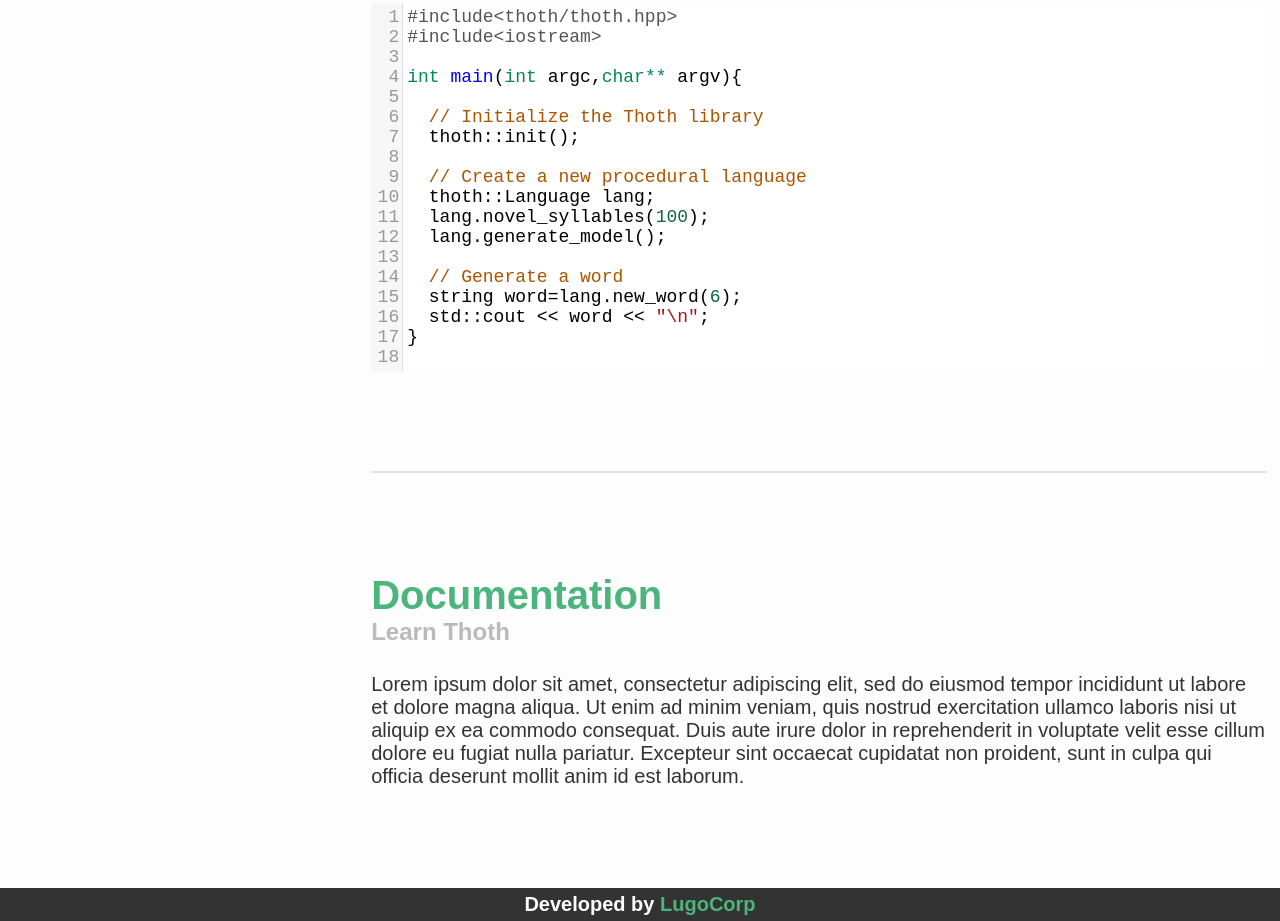
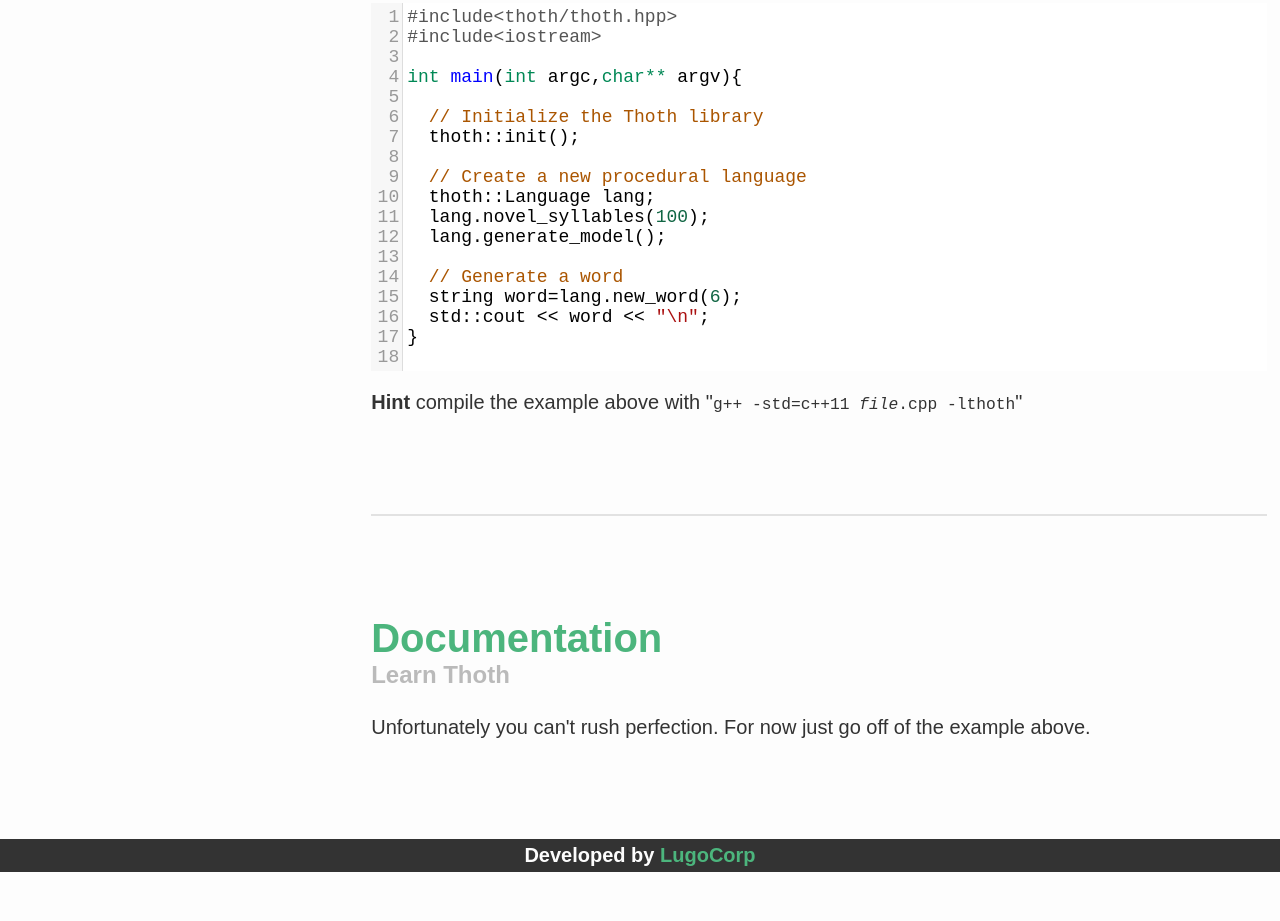
Before and after one commit to alugocp/thoth, a plain HTML site: page index.html in a window 1280 px wide. Shown: the part 1409-2330 px from the top of the page. After the commit the page ends 2281 px from the top, so only its background shows below. Drawn offline with Linux system fonts and the light colour scheme; no server answers.

Commit message:
Website ready for launch

```diff
--- a/index.html
+++ b/index.html
@@ -100,11 +100,14 @@ int main(int argc,char** argv){
           mode:"text/x-c++src"
         });
       </script>
+      <p>
+        <b>Hint</b> compile the example above with "<code>g++ -std=c++11 <i>file</i>.cpp -lthoth</code>"
+      </p>
     </div>
     <hr>
     <h1>Documentation <span>Learn Thoth</span></h1>
     <p>
-      Lorem ipsum dolor sit amet, consectetur adipiscing elit, sed do eiusmod tempor incididunt ut labore et dolore magna aliqua. Ut enim ad minim veniam, quis nostrud exercitation ullamco laboris nisi ut aliquip ex ea commodo consequat. Duis aute irure dolor in reprehenderit in voluptate velit esse cillum dolore eu fugiat nulla pariatur. Excepteur sint occaecat cupidatat non proident, sunt in culpa qui officia deserunt mollit anim id est laborum.
+      Unfortunately you can't rush perfection. For now just go off of the example above.
     </p>
   </div>
 
```
